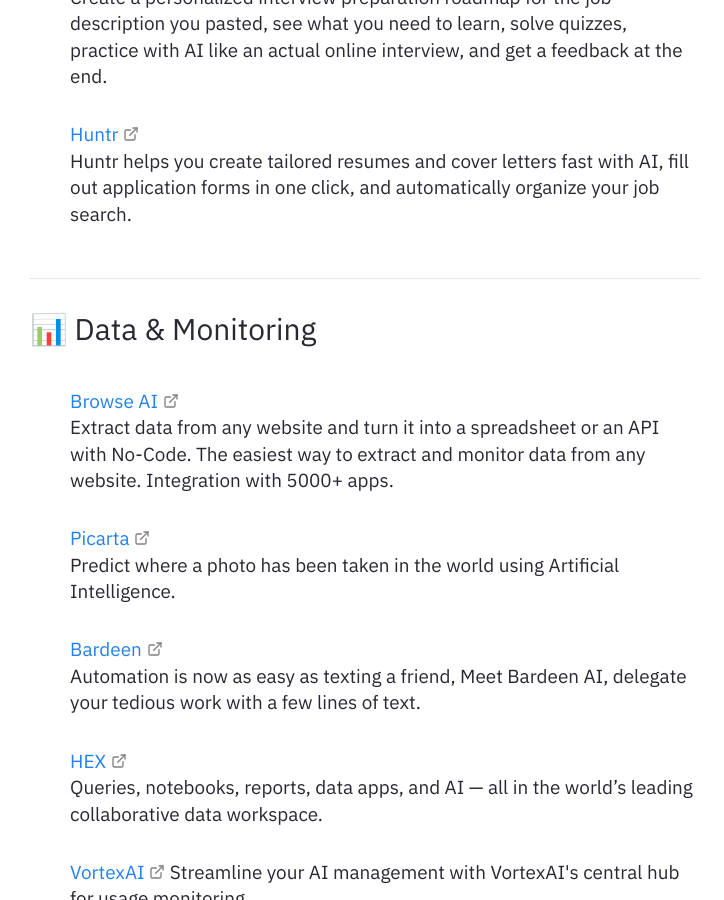
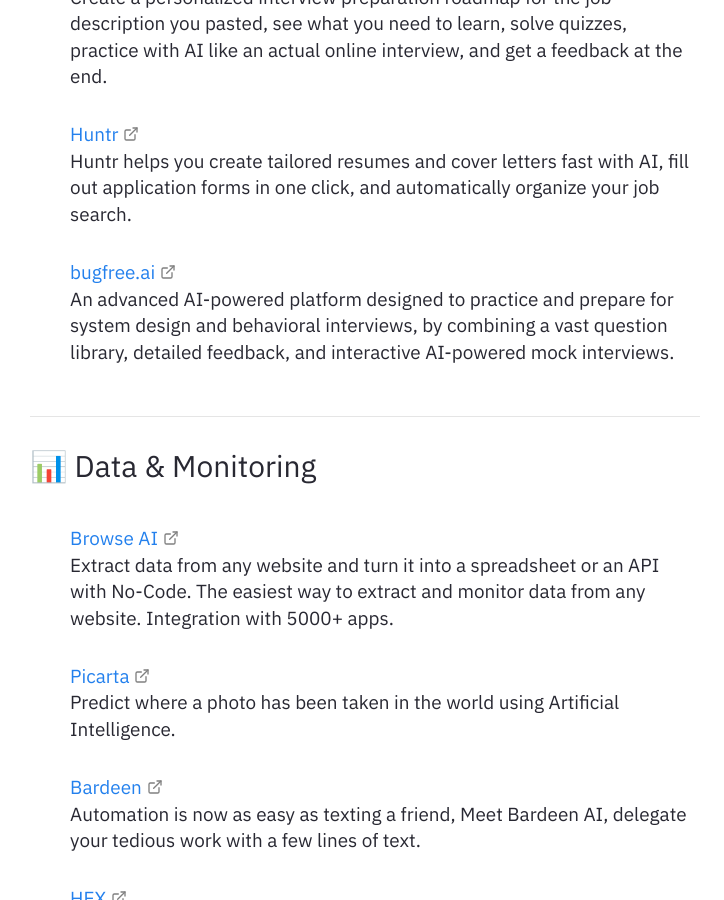
Before and after one commit to AI-Atlaas/ai-atlas-site, a Jekyll site: the page built from pages/index.md, in a window 1280 px wide and 900 px high, scrolled down 21751 px. Shown: the whole window, without its empty margins (275-999 px from the left). Built offline with Jekyll 4.4.1, drawn with Linux system fonts in a browser that asks for light colours.

Commit message:
Update README from AI-Atlas/AI-Atlas

```diff
--- a/pages/docs/list.md
+++ b/pages/docs/list.md
@@ -552,6 +552,9 @@
 
 - [Huntr](https://huntr.co/)
    Huntr helps you create tailored resumes and cover letters fast with AI, fill out application forms in one click, and automatically organize your job search.
+
+- [bugfree.ai](https://bugfree.ai/)
+   An advanced AI-powered platform designed to practice and prepare for system design and behavioral interviews, by combining a vast question library, detailed feedback, and interactive AI-powered mock interviews.
 
 ---
 
```
